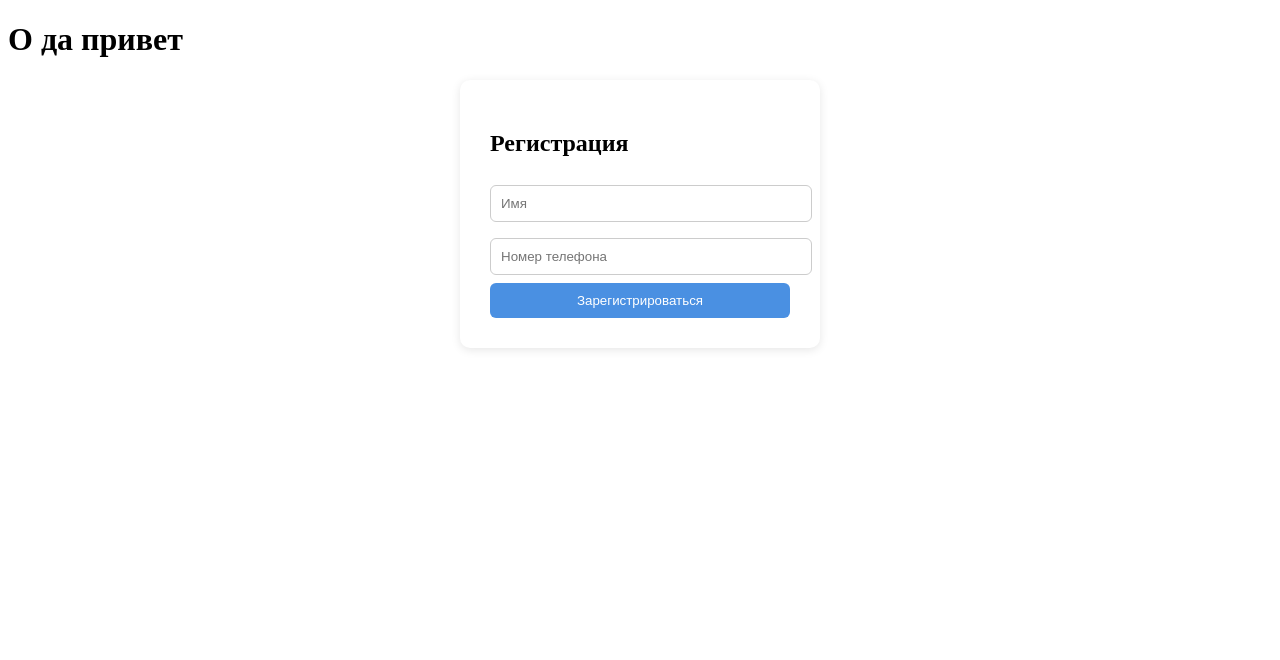
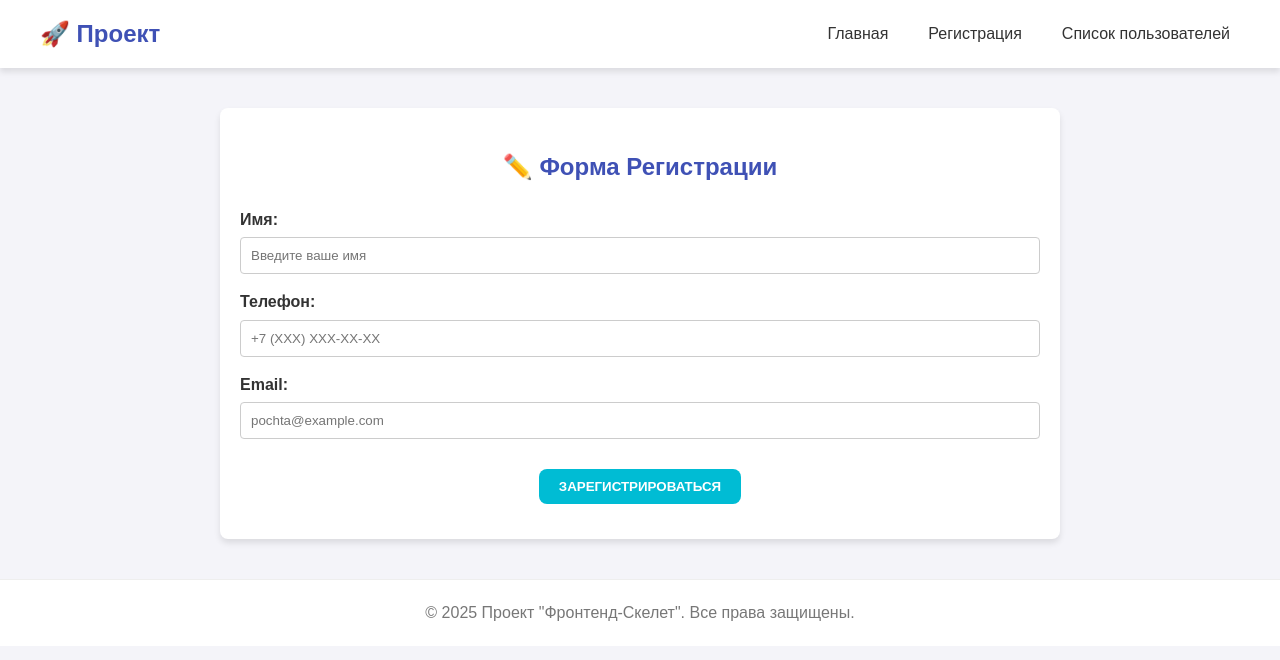
Before and after one commit to Vladyslav147/Test_home, a Django app: page /register/ in a window 1280 px wide. Shown: the top 660 px of the page. Run offline with Django 5.2, Linux system fonts and the light colour scheme.

Commit message:
Готовая форма Фронтенда для регестрации

```diff
--- a/Home1/urls.py
+++ b/Home1/urls.py
@@ -3,5 +3,6 @@ from Home1 import views
 
 urlpatterns = [
     path("", views.index, name="index"),
-    path("register/", views.register, name="home"),
+    path("register/", views.register, name="register"),
+    path("users/", views.users, name="users"),
 ]
--- a/Home1/views.py
+++ b/Home1/views.py
@@ -1,20 +1,14 @@
 from django.shortcuts import render, redirect #render — показывает HTML-страницу пользователю. redirect — перенаправляет пользователя на другую страницу после действия.
 # Create your views here.
 from .models import UserProfile
+
 
 
 def index(request):
     return render(request, template_name="index.html")
 
 def register(request):
-    if request.method == 'POST':
-        user_name = request.POST.get('name')
-        user_phone = request.POST.get('phone') #.get - пишется для того что бы есле не найдет такого поля просто вывело none, Можно и без .get просто при случае когда данных не найдет выведет ошыбку (но только не в () а в [])
+    return render(request, template_name="register.html")
 
-        UserProfile.objects.create( # С помощью objects можно: создавать новые записи (create), получать все записи (all), фильтровать записи (filter), …и многое другое.
-            name = user_name,
-            phone = user_phone
-        )
-        return redirect('index')
-
-    return render(request, template_name="register.html")
+def users(request):
+    return render(request, template_name="users.html")
--- a/static/css/style.css
+++ b/static/css/style.css
@@ -1,30 +1,180 @@
-.container {
-  background: white;
-  padding: 30px;
-  border-radius: 10px;
-  box-shadow: 0 2px 10px rgba(0,0,0,0.1);
-  width: 300px;
-  margin: 20px auto;
+/* style.css */
+:root {
+    --primary-color: #3f51b5; /* Темно-синий - основной цвет */
+    --accent-color: #00bcd4;  /* Голубой - акцентный цвет для кнопок/ссылок */
+    --text-color: #333;
+    --background-color: #f4f4f9; /* Светлый, нейтральный фон */
+    --light-bg-color: #fff;
+    --shadow-light: 0 4px 6px rgba(0, 0, 0, 0.1);
+    --shadow-hover: 0 6px 10px rgba(0, 0, 0, 0.15);
+    --border-radius: 8px;
 }
 
-input {
-  width: 100%;
-  padding: 10px;
-  margin: 8px 0;
-  border: 1px solid #ccc;
-  border-radius: 6px;
+body {
+    font-family: 'Arial', sans-serif;
+    margin: 0;
+    padding: 0;
+    background-color: var(--background-color);
+    color: var(--text-color);
+    line-height: 1.6;
 }
 
-button {
-  width: 100%;
-  padding: 10px;
-  background-color: #4a90e2;
-  color: white;
-  border: none;
-  border-radius: 6px;
-  cursor: pointer;
+a {
+    color: var(--primary-color);
+    text-decoration: none;
 }
 
-button:hover {
-  background-color: #357abd;
+a:hover {
+    text-decoration: underline;
 }
+
+/* --- Навигация (Header) --- */
+header {
+    background-color: var(--light-bg-color);
+    box-shadow: var(--shadow-light);
+    padding: 15px 0;
+}
+
+nav {
+    max-width: 1200px;
+    margin: 0 auto;
+    display: flex;
+    justify-content: space-between;
+    align-items: center;
+    padding: 0 20px;
+}
+
+.logo {
+    font-size: 1.5em;
+    font-weight: bold;
+    color: var(--primary-color);
+}
+
+nav ul {
+    list-style: none;
+    padding: 0;
+    margin: 0;
+    display: flex;
+}
+
+nav ul li {
+    margin-left: 20px;
+}
+
+nav ul li a {
+    color: var(--text-color);
+    font-weight: 500;
+    padding: 5px 10px;
+    border-radius: var(--border-radius);
+    transition: background-color 0.3s;
+}
+
+nav ul li a:hover {
+    background-color: var(--background-color);
+    text-decoration: none;
+}
+
+/* --- Основной контент (Main) --- */
+.container {
+    max-width: 800px;
+    margin: 40px auto;
+    padding: 20px;
+    background-color: var(--light-bg-color);
+    border-radius: var(--border-radius);
+    box-shadow: var(--shadow-light);
+}
+
+h1, h2 {
+    color: var(--primary-color);
+    text-align: center;
+    margin-bottom: 20px;
+}
+
+/* --- Кнопки и Формы --- */
+.button {
+    display: inline-block;
+    padding: 10px 20px;
+    background-color: var(--accent-color);
+    color: white;
+    text-align: center;
+    border-radius: var(--border-radius);
+    text-transform: uppercase;
+    font-weight: bold;
+    transition: background-color 0.3s, box-shadow 0.3s;
+    border: none;
+    cursor: pointer;
+}
+
+.button:hover {
+    background-color: #0097a7;
+    box-shadow: var(--shadow-hover);
+    text-decoration: none;
+}
+
+/* --- Форма Регистрации --- */
+.form-group {
+    margin-bottom: 15px;
+}
+
+.form-group label {
+    display: block;
+    margin-bottom: 5px;
+    font-weight: bold;
+}
+
+.form-group input[type="text"],
+.form-group input[type="email"],
+.form-group input[type="tel"] {
+    width: 100%;
+    padding: 10px;
+    border: 1px solid #ccc;
+    border-radius: 4px;
+    box-sizing: border-box;
+    transition: border-color 0.3s, box-shadow 0.3s;
+}
+
+.form-group input:focus {
+    border-color: var(--accent-color);
+    box-shadow: 0 0 5px rgba(0, 188, 212, 0.5);
+    outline: none;
+}
+
+/* --- Таблица Пользователей --- */
+.user-table {
+    width: 100%;
+    border-collapse: collapse;
+    margin-top: 20px;
+    box-shadow: var(--shadow-light);
+    border-radius: var(--border-radius);
+    overflow: hidden;
+}
+
+.user-table th, .user-table td {
+    border: 1px solid #ddd;
+    padding: 12px;
+    text-align: left;
+}
+
+.user-table th {
+    background-color: var(--primary-color);
+    color: white;
+    font-weight: bold;
+}
+
+.user-table tr:nth-child(even) {
+    background-color: #f9f9f9;
+}
+
+.user-table tr:hover {
+    background-color: #f1f1f1;
+}
+
+/* --- Футер (Footer) --- */
+footer {
+    text-align: center;
+    padding: 20px;
+    margin-top: 40px;
+    background-color: var(--light-bg-color);
+    color: #777;
+    border-top: 1px solid #eee;
+}
--- a/templates/base.html
+++ b/templates/base.html
@@ -4,10 +4,20 @@
 <head>
     <meta charset="UTF-8">
     <meta name="viewport" content="width=device-width, initial-scale=1.0">
-    <title>Document</title>
+    <title>Главная - Проект "Фронтенд-Скелет"</title>
     <link rel="stylesheet" href="{% static 'css/style.css' %}">
 </head>
 <body>
+    <header>
+        <nav>
+            <div class="logo">🚀 Проект</div>
+            <ul>
+                <li><a href="{% url 'index' %}">Главная</a></li>
+                <li><a href="{% url 'register' %}">Регистрация</a></li>
+                <li><a href="{% url 'users' %}">Список пользователей</a></li>
+            </ul>
+        </nav>
+    </header>
     {% block content %}
     {% endblock %}
 </body>
--- a/templates/register.html
+++ b/templates/register.html
@@ -1,15 +1,34 @@
 {% extends "base.html" %}
 
 {% block content %}
-    <h1>О да привет</h1>
 
-    <div class="container">
-        <h2>Регистрация</h2>
-        <form method="POST">
-            {% csrf_token %}
-            <input type="text" name="name" placeholder="Имя" required> <!-- required=Обезательное поле- -->
-            <input type="number" name="phone" placeholder="Номер телефона" required>
-            <button type="submit">Зарегистрироваться</button>
+    <main class="container">
+        <h2>✏️ Форма Регистрации</h2>
+        <form action="/api/register" method="POST">
+
+            <div class="form-group">
+                <label for="name">Имя:</label>
+                <input type="text" id="name" name="name" required placeholder="Введите ваше имя">
+            </div>
+
+            <div class="form-group">
+                <label for="phone">Телефон:</label>
+                <input type="tel" id="phone" name="phone" required placeholder="+7 (XXX) XXX-XX-XX">
+            </div>
+
+            <div class="form-group">
+                <label for="email">Email:</label>
+                <input type="email" id="email" name="email" required placeholder="pochta@example.com">
+            </div>
+
+            <div class="form-group" style="text-align: center; margin-top: 30px;">
+                <button type="submit" class="button">Зарегистрироваться</button>
+            </div>
         </form>
-    </div>
+    </main>
+
+    <footer>
+        &copy; 2025 Проект "Фронтенд-Скелет". Все права защищены.
+    </footer>
+
 {% endblock content %}
```
Also changed, not shown: templates/index.html (+20 -3 lines), templates/users.html (added, +24 -0 lines).
